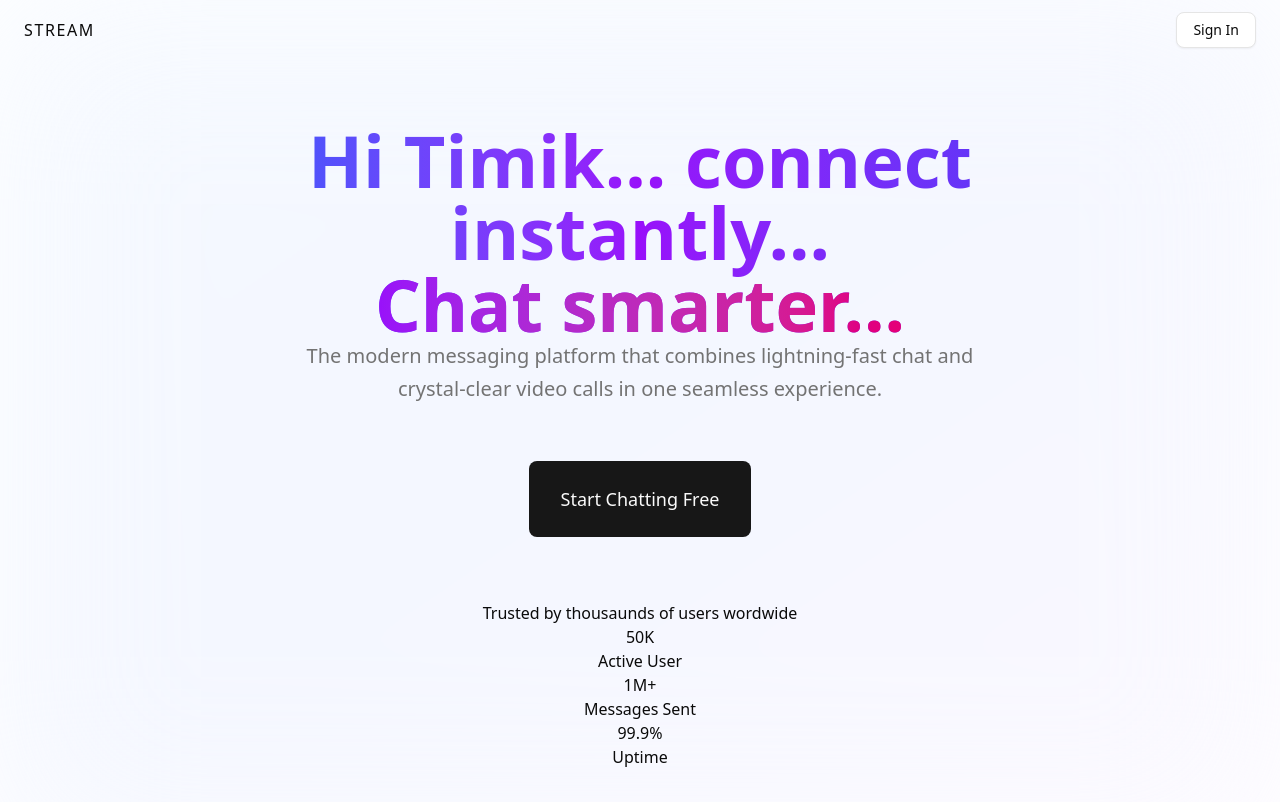
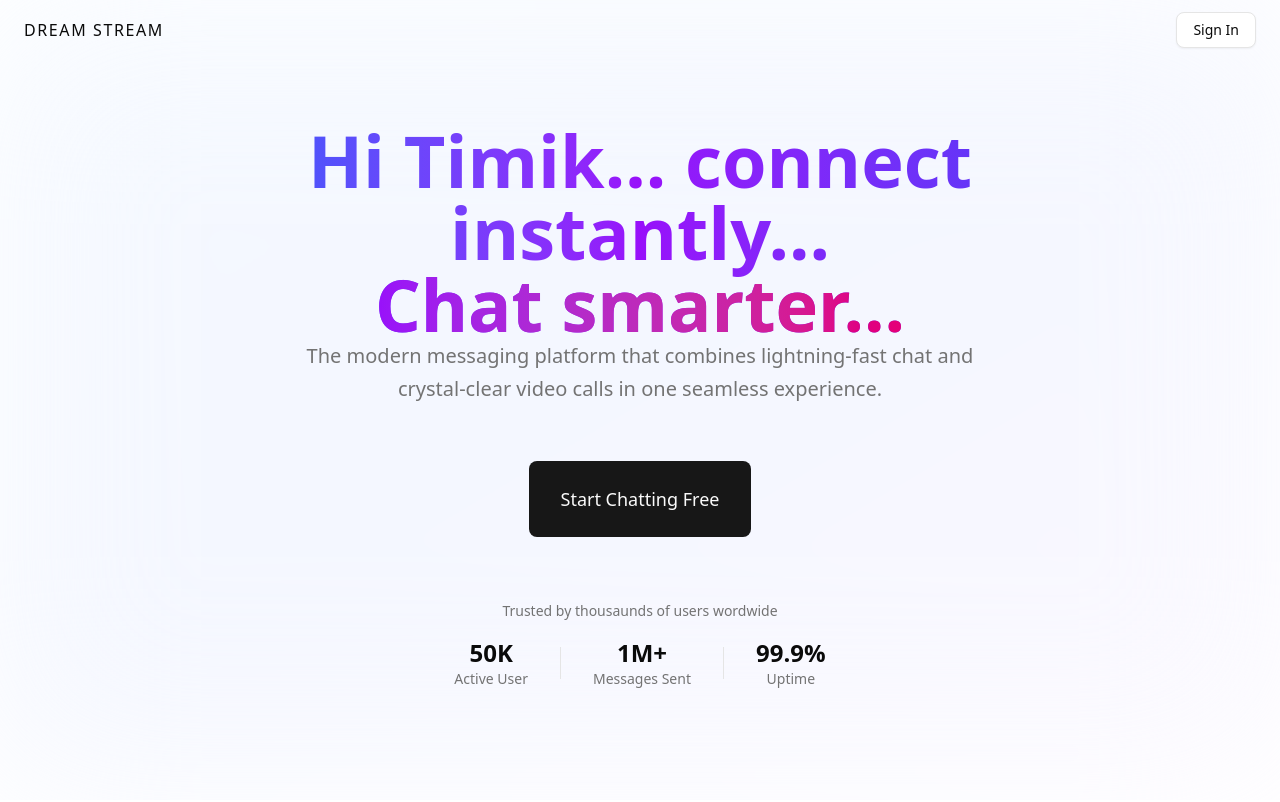
Before and after one commit to timorust/stars-stream, a Next.js app: page / in a window 1280 px wide. Shown: the top 802 px of the page. Built offline with nearby package versions, Linux system fonts and the light colour scheme; no server answers.

Commit message:
title fix

```diff
--- a/app/page.tsx
+++ b/app/page.tsx
@@ -39,23 +39,25 @@ export default function Home() {
           </div>
 
           <div className="pt-8">
-            <p>Trusted by thousaunds of users wordwide</p>
+            <p className="text-sm text-muted-foreground mb-4">
+              Trusted by thousaunds of users wordwide
+            </p>
 
-            <div>
+            <div className="flex justify-center items-center gap-8 text-muted-foreground">
               <div className="text-center">
-                <div>50K</div>
-                <div>Active User</div>
+                <div className="text-2xl font-bold text-foreground">50K</div>
+                <div className="text-sm">Active User</div>
               </div>
-              <div></div>
+              <div className="w-px h-8 bg-border"></div>
               <div className="text-center">
-                <div>1M+</div>
-                <div>Messages Sent</div>
+                <div className="text-2xl font-bold text-foreground">1M+</div>
+                <div className="text-sm">Messages Sent</div>
               </div>
 
-              <div></div>
+              <div className="w-px h-8 bg-border"></div>
               <div className="text-center">
-                <div>99.9%</div>
-                <div>Uptime</div>
+                <div className="text-2xl font-bold text-foreground">99.9%</div>
+                <div className="text-sm">Uptime</div>
               </div>
             </div>
           </div>
--- a/components/Header.tsx
+++ b/components/Header.tsx
@@ -13,7 +13,7 @@ const Header = () => {
   return (
     <header className="flex items-center justify-between px-4 h-15 sm:px-6">
       <Link href="/dashboard" className="font-medium uppercase tracking-widest">
-        Stream
+        Dream Stream
       </Link>
 
       <div className="flex items-center gap-2">
```
